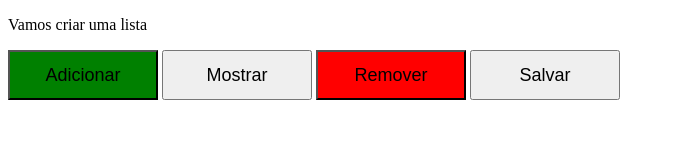
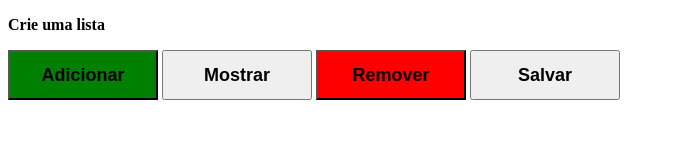
Before and after one commit to samueldesouzamalaquias/minhalista, a plain HTML site: page index.html in a window 1280 px wide. Shown: the whole page, without its empty margins (0-675 px from the left). Drawn offline with Linux system fonts and the light colour scheme.

Commit message:
Update index.html

```diff
--- a/index.html
+++ b/index.html
@@ -4,33 +4,40 @@
     <head>
          <title>Lista do Samu</title>
          <style>
+             .apresentação {
+                font-weight: bold;
+             }
             .adicionar {
                 background-color: green;
                 width: 150px;
                 height: 50px;
                 font-size: 18px;
+                font-weight: bold;
             }
             .remover {
                 background-color: red;
                 width: 150px;
                 height: 50px;
                 font-size: 18px;
+                font-weight: bold;
             }
             .mostrar {
                 width: 150px;
                 height: 50px;
                 font-size: 18px;
+                font-weight: bold;
             }
             .salvar {
                 width: 150px;
                 height: 50px;
                 font-size: 18px;
+                font-weight: bold;
             }
 
          </style>
     </head>
     <body>
-        <p>Vamos criar uma lista</p>
+        <p class="apresentação">Crie uma lista</p>
         <button class="adicionar" onclick="
             while (true) { // Infinite loop until the user clicks Cancel
             let item = prompt('Digite um item ou clique em Cancelar para sair:');
```
